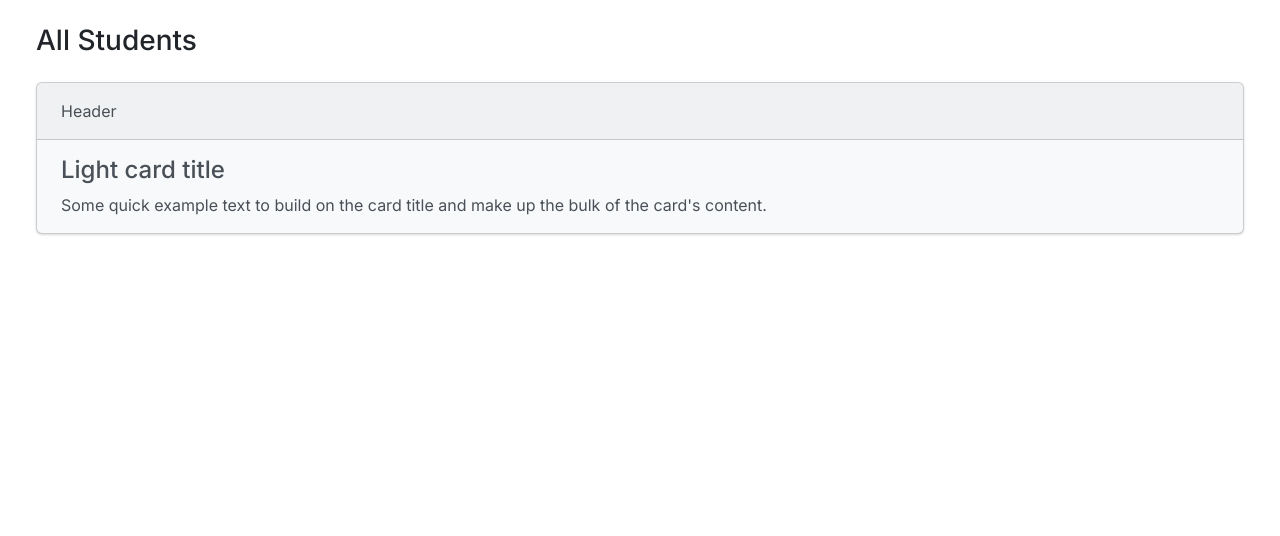
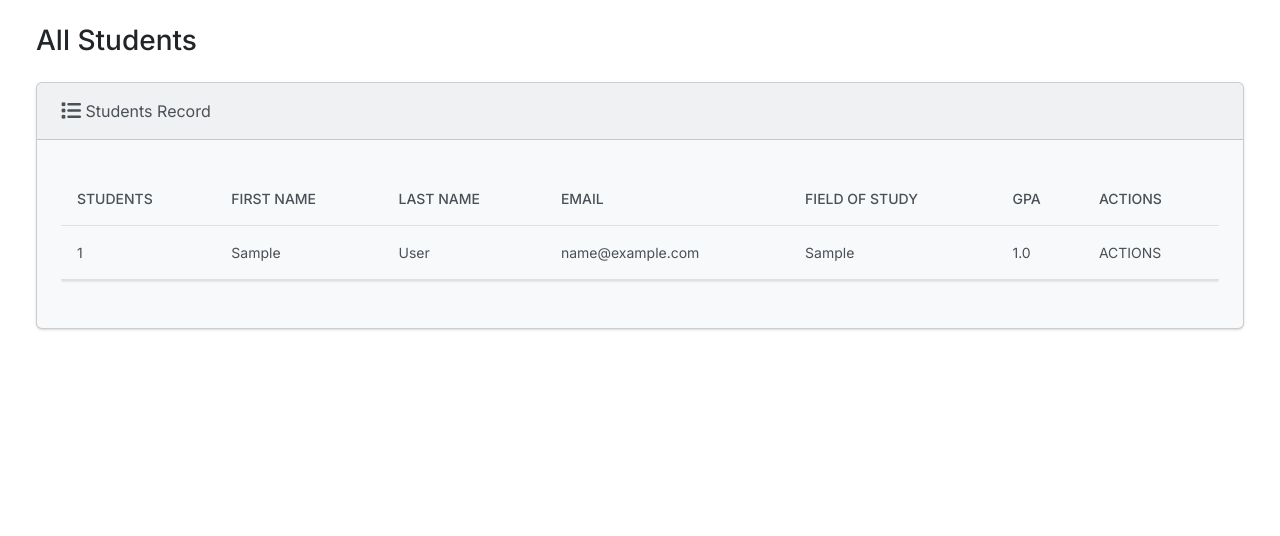
Before and after one commit to NorbertAll/traineeManagementSystem, a Django app: page / in a window 1280 px wide. Shown: the part 67-603 px from the top of the page. Run offline with Django 4.2, Linux system fonts and the light colour scheme; tables that the repository leaves empty hold one stand-in row (values such as "Sample post"); some libraries are stand-ins or nearby versions.

Commit message:
View All Students - Template

```diff
--- a/students/templates/students/index.html
+++ b/students/templates/students/index.html
@@ -60,16 +60,49 @@
       <h3 class="m-4">All Students</h3>
       <div clss="row">
         <div class="col-12">
+          {% if students %}
           <div class="card bg-light ms-4 me-4 mb-4">
-            <div class="card-header">Header</div>
+            <div class="card-header"><i class="fa-solid fa-list fa-lg"></i> Students Record
+            </div>
             <div class="card-body">
-              <h4 class="card-title">Light card title</h4>
+
               <p class="card-text">
-                Some quick example text to build on the card title and make up
-                the bulk of the card's content.
+               <div class="table-responsive">
+               <table class="table table-hover">
+                  <thead>
+                    <tr>
+                      <th scope="col">Students</th>
+                      <th scope="col">First Name</th>
+                      <th scope="col">Last Name</th>
+                      <th scope="col">Email</th>
+                      <th scope="col">Field of Study</th>
+                      <th scope="col">GPA</th>
+                      <th scope="col">Actions</th>
+                    </tr>
+                  </thead>
+                  <tbody>
+
+                    {% for student in students %}
+                      <tr>
+                        <td>{{ student.student_number }}</td>
+                        <td>{{ student.first_name }}</td>
+                        <td>{{ student.last_name }}</td>
+                        <td>{{ student.email }}</td>
+                        <td>{{ student.field_of_study }}</td>
+                        <td>{{ student.gpa }}</td>
+                        <td>ACTIONS</td>
+                      </tr
+                    {% endfor %}
+
+                  </tbody>
+                </table>
+               </div>
               </p>
             </div>
           </div>
+          {% else %}
+          <h5 class="alert alert-primary ms-4 me-4">No students Records</h5>
+          {% endif %}
         </div>
       </div>
     </div>
```
